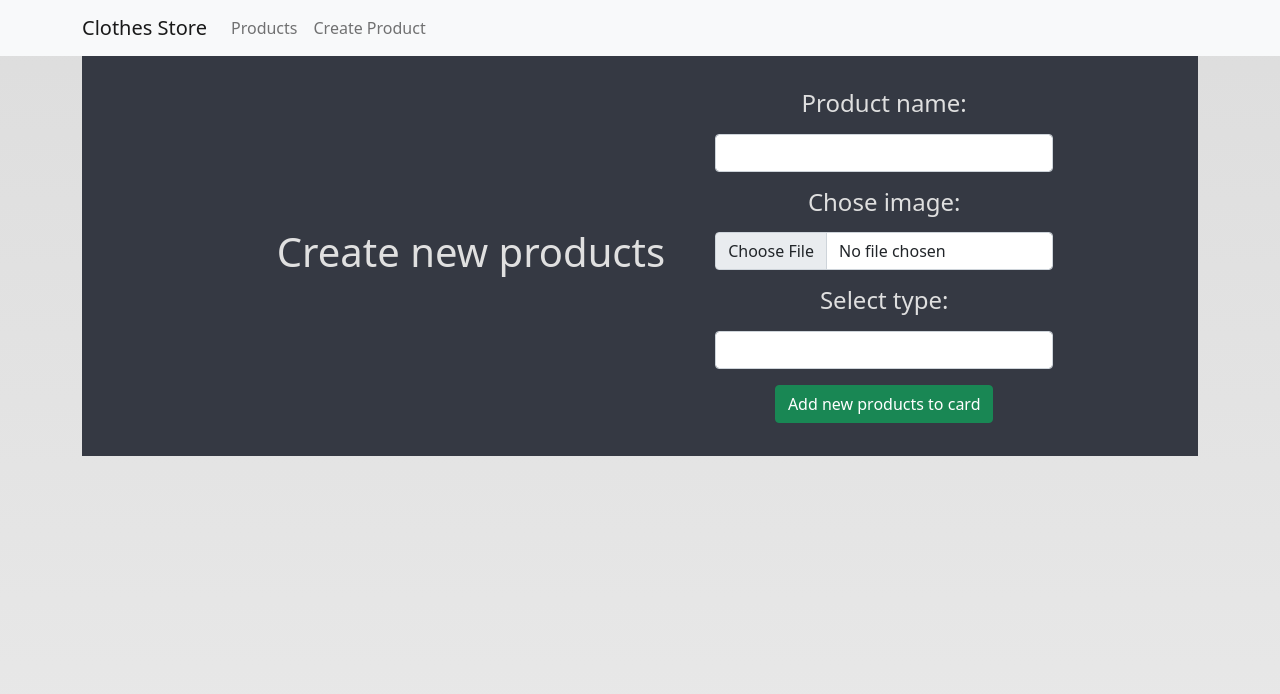
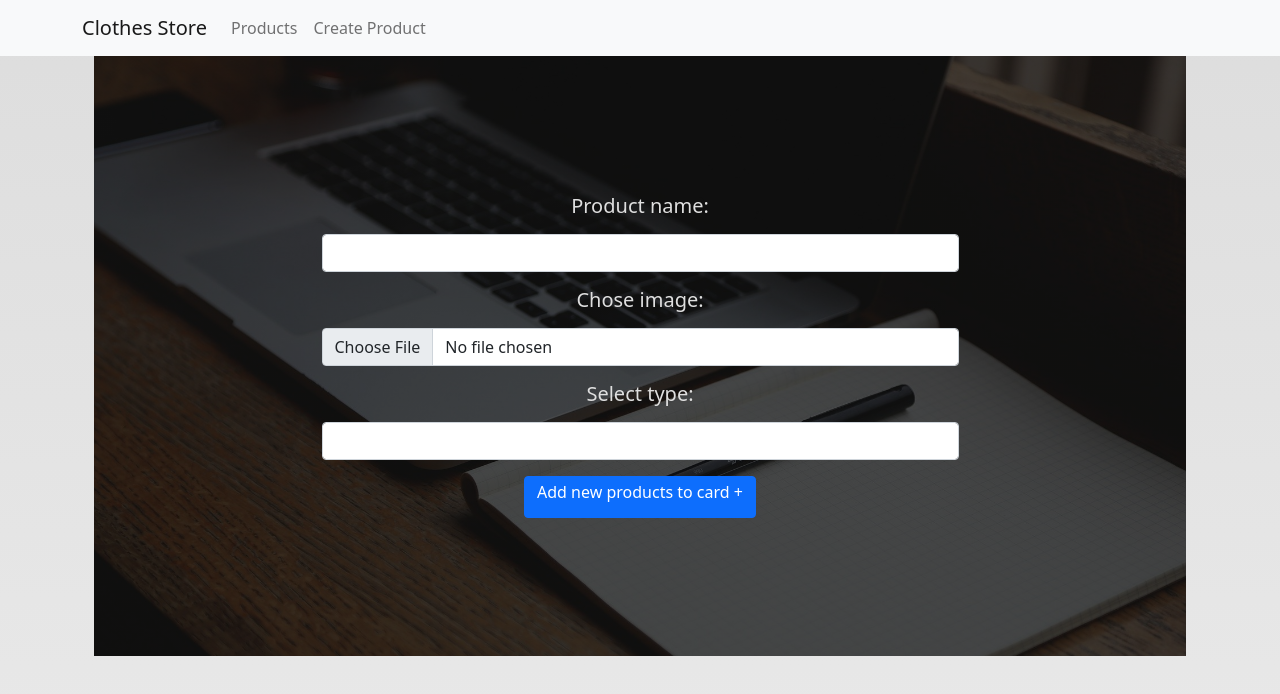
Before and after one commit to Magnuscmj/ClothesManager, a React (Create React App) app: page /createPage in a window 1280 px wide. Shown: the top 694 px of the page. Built offline with nearby package versions, Linux system fonts and the light colour scheme.

Commit message:
styiling for create product

```diff
--- a/src/App.css
+++ b/src/App.css
@@ -25,12 +25,16 @@ h2 {
 }
 
 .form-container {
+  background: linear-gradient(rgba(0, 0, 0, 0.7), rgba(0, 0, 0, 0.7)),
+    url('../src/assets/desk-593327_1920.jpg');
+  background-position: center;
+  background-repeat: no-repeat;
+  background-size: cover;
   display: flex;
+  justify-content: center;
   align-items: center;
-  justify-content: center;
-  text-align: center;
   width: 100%;
-  height: 400px;
+  min-height: 600px;
   background-color: #353943;
 }
 
--- a/src/components/products/CreateProductForm.tsx
+++ b/src/components/products/CreateProductForm.tsx
@@ -1,6 +1,6 @@
 import { FC, ChangeEvent, useState } from 'react';
 import { productService } from '../../services/productService';
-import { Button, Form } from 'react-bootstrap';
+import { Button, Col, Container, Form, Row } from 'react-bootstrap';
 import { IProduct } from '../../Interfaces/Interfaces';
 import { Link, useHistory } from 'react-router-dom';
 import Swal from 'sweetalert2';
@@ -57,37 +57,41 @@ const CreateProductForm: FC = () => {
   };
 
   return (
-    <div className='form-container'>
-      <h1>Create new products</h1>
-      <Form className='post-form'>
-        <Form.Group className=' mb-3 w-100'>
+    <Container>
+    <div className='form-container text-center'>
+      <Col md="7">
+      <Form className='post-form '>
+        <Form.Group className=' mb-3'>
           <Form.Label>
-            <h4>Product name:</h4>
+            <h5>Product name:</h5>
           </Form.Label>
-          <Form.Control onChange={handleChange} name='name' type='text' />
+          <Form.Control onChange={handleChange} name='name' type='text'/>
         </Form.Group>
-        <Form.Group className='mb-3 w-100'>
+        <Form.Group className='mb-3'>
           <Form.Label>
-            <h4>Chose image:</h4>
+            <h5>Chose image:</h5>
           </Form.Label>
           <Form.Control onChange={handleChange} name='image' type='file' />
         </Form.Group>
-        <Form.Group className='mb-3 w-100'>
+        <Form.Group className='mb-3'>
           <Form.Label>
-            <h4>Select type:</h4>
+            <h5>Select type:</h5>
           </Form.Label>
           <Form.Control onChange={handleChange} name='type' type='text' />
         </Form.Group>
         <Button
           onClick={postNewProduct}
+          className="addNewButton"
           type='button'
-          variant='success'
+          variant='primary'
           value='Save new product'
         >
-          Add new products to card
+          <h6>Add new products to card + </h6>
         </Button>
       </Form>
+      </Col>
     </div>
+    </Container>
   );
 };
 
--- a/src/components/products/ListProducts.tsx
+++ b/src/components/products/ListProducts.tsx
@@ -71,9 +71,9 @@ const Products: FC = () => {
       <Row>
         <Col className='text-center'>
           <Link to={'/createPage'}>
-          <Button className='createButton' variant='success'>
-            <h4>Create New Product +</h4>
-          </Button>
+            <Button className='createButton' variant='success'>
+              <h4>Create New Product +</h4>
+            </Button>
           </Link>
         </Col>
       </Row>
```
Also changed, not shown: src/assets/desk-593327_1920.jpg (added), 1 other file (tests, documents, lock files or other folders).
